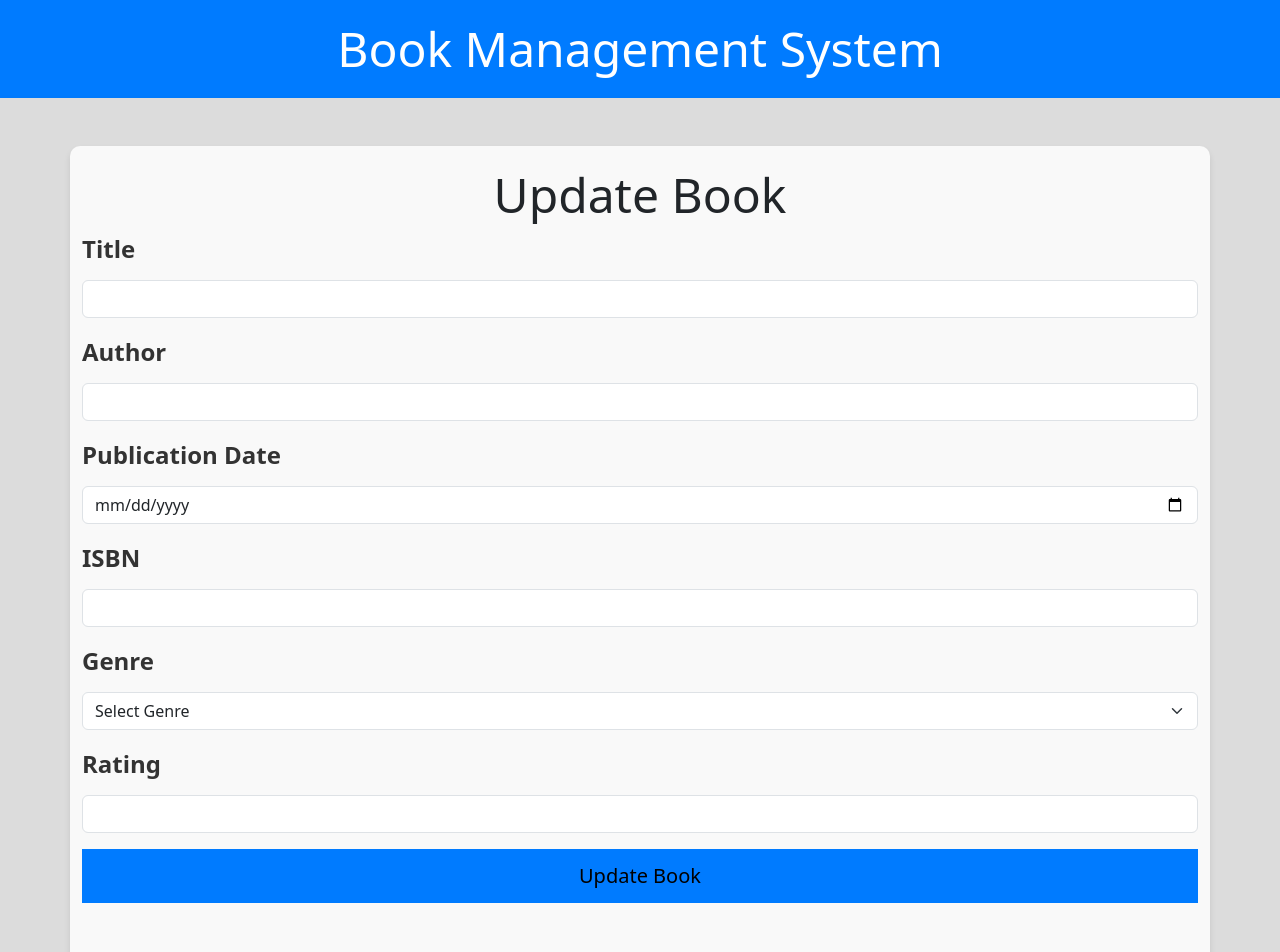
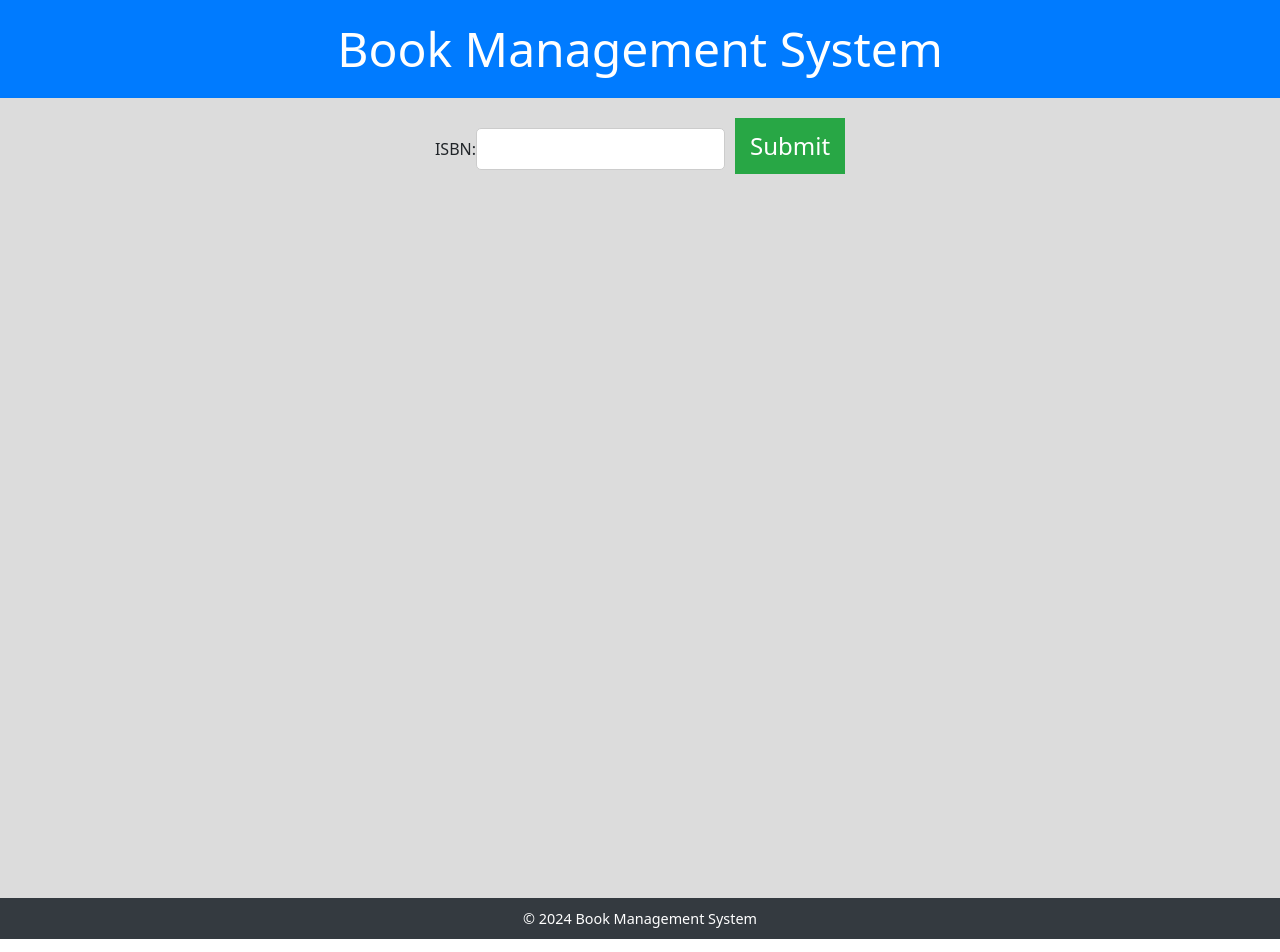
Before and after one commit to jyothis-1213/frontend, a React (Vite) app: page /add-or-edit/1 in a window 1280 px wide. Shown: the top 952 px of the page. Built offline with nearby package versions, Linux system fonts and the light colour scheme; no server answers.

Commit message:
Update BookForm.jsx

```diff
--- a/src/page/add-or-edit/BookForm.jsx
+++ b/src/page/add-or-edit/BookForm.jsx
@@ -1,188 +1,231 @@
-import React, { useEffect, useState } from "react";
-import { useNavigate, useParams, Link } from "react-router-dom";
-import { fetchBookById, updateBook, addBook } from "../../api/bookService";
-import "./BookForm.css";
+// import React, { useEffect, useState } from "react";
+// import { useNavigate, useParams, Link } from "react-router-dom";
+// import { fetchBookById, updateBook, addBook } from "../../api/bookService";
+// import "./BookForm.css";
 
-const BookForm = () => {
-    const { id } = useParams(); // Capture the book ID from the route
-    const navigate = useNavigate();
+// const BookForm = () => {
+//     const { id } = useParams(); // Capture the book ID from the route
+//     const navigate = useNavigate();
 
-    const [formData, setFormData] = useState({
-        title: "",
-        author: "",
-        publicationDate: "",
-        isbn: "",
-        genre: "",
-        rating: "",
-        description: ""
-    });
+//     const [formData, setFormData] = useState({
+//         title: "",
+//         author: "",
+//         publicationDate: "",
+//         isbn: "",
+//         genre: "",
+//         rating: "",
+//         description: ""
+//     });
 
-    const [isEditMode, setIsEditMode] = useState(false);
+//     const [isEditMode, setIsEditMode] = useState(false);
 
-    // Load book details if editing
-    useEffect(() => {
-        if (id) {
-            setIsEditMode(true);
-            fetchBookById(id)
-                .then((book) => {
-                    const formattedDate = book.publicationDate ?
-                        new Date(book.publicationDate).toISOString().split('T')[0] : '';
-                    setFormData({
-                        title: book.title || "",
-                        author: book.author || "",
-                        publicationDate: formattedDate,
-                        isbn: book.isbn || "",
-                        genre: book.genre || "",
-                        rating: book.rating || "",
-                        description: book.description || ""
-                    });
-                })
-                .catch((error) => console.error("Error fetching book details:", error));
-        }
-    }, [id]);
+//     // Load book details if editing
+//     useEffect(() => {
+//         if (id) {
+//             setIsEditMode(true);
+//             fetchBookById(id)
+//                 .then((book) => {
+//                     const formattedDate = book.publicationDate ?
+//                         new Date(book.publicationDate).toISOString().split('T')[0] : '';
+//                     setFormData({
+//                         title: book.title || "",
+//                         author: book.author || "",
+//                         publicationDate: formattedDate,
+//                         isbn: book.isbn || "",
+//                         genre: book.genre || "",
+//                         rating: book.rating || "",
+//                         description: book.description || ""
+//                     });
+//                 })
+//                 .catch((error) => console.error("Error fetching book details:", error));
+//         }
+//     }, [id]);
 
 
 
-    const handleChange = (e) => {
-        const { name, value } = e.target;
-        setFormData((prevData) => ({
-            ...prevData,
-            [name]: value,
-        }));
+//     const handleChange = (e) => {
+//         const { name, value } = e.target;
+//         setFormData((prevData) => ({
+//             ...prevData,
+//             [name]: value,
+//         }));
+//     };
+
+//     const handleSubmit = async (e) => {
+//         e.preventDefault();
+
+//         try {
+//             if (isEditMode) {
+//                 await updateBook(id, formData);
+//                 alert("Book updated successfully!");
+//             } else {
+
+
+//                 await addBook(formData);
+//                 alert("Book added successfully!");
+
+//                 const addAnother = window.confirm("Do you want to add another book?");
+//                 if (addAnother) {
+//                     // Clear form fields for adding another book
+//                     setFormData({
+//                         title: "",
+//                         author: "",
+//                         publicationDate: "",
+//                         isbn: "",
+//                         genre: "",
+//                         rating: "",
+//                         description: ""
+//                     });
+//                 } else {
+//                     navigate("/", { replace: true });
+//                     window.location.reload();
+//                 }
+//             }
+//         } catch (error) {
+//             console.error("Error saving book:", error);
+//         }
+//     };
+
+//     return (
+//         <div className="container mt-5">
+//             <h2 className="text-center">{isEditMode ? "Update Book" : "Add New Book"}</h2>
+//             <form onSubmit={handleSubmit}>
+//                 <div className="mb-3">
+//                     <label htmlFor="title" className="form-label">Title</label>
+//                     <input
+//                         type="text"
+//                         className="form-control"
+//                         id="title"
+//                         name="title"
+//                         value={formData.title}
+//                         onChange={handleChange}
+//                         required
+//                     />
+//                 </div>
+//                 <div className="mb-3">
+//                     <label htmlFor="author" className="form-label">Author</label>
+//                     <input
+//                         type="text"
+//                         className="form-control"
+//                         id="author"
+//                         name="author"
+//                         value={formData.author}
+//                         onChange={handleChange}
+//                         required
+//                     />
+//                 </div>
+//                 <div className="mb-3">
+//                     <label htmlFor="publicationDate" className="form-label">Publication Date</label>
+//                     <input
+//                         type="date"
+//                         className="form-control"
+//                         id="publicationDate"
+//                         name="publicationDate"
+//                         value={formData.publicationDate}
+//                         onChange={handleChange}
+//                         required
+//                     />
+//                 </div>
+//                 <div className="mb-3">
+//                     <label htmlFor="isbn" className="form-label">ISBN</label>
+//                     <input
+//                         type="text"
+//                         className="form-control"
+//                         id="isbn"
+//                         name="isbn"
+//                         value={formData.isbn}
+//                         onChange={handleChange}
+//                         required
+//                     />
+//                 </div>
+//                 <div className="mb-3">
+//                     <label htmlFor="genre" className="form-label">Genre</label>
+//                     <select
+//                         className="form-select"
+//                         id="genre"
+//                         name="genre"
+//                         value={formData.genre}
+//                         onChange={handleChange}
+//                         required
+//                     >
+//                         <option value="">Select Genre</option>
+//                         <option>Fiction</option>
+//                         <option>Non-Fiction</option>
+//                         <option>Mystery</option>
+//                         <option>Fantasy</option>
+//                         <option>Romance</option>
+//                         <option>Sci-Fi</option>
+//                         <option>Others</option>
+//                     </select>
+//                 </div>
+//                 <div className="mb-3">
+//                     <label htmlFor="rating" className="form-label">Rating</label>
+//                     <input
+//                         type="number"
+//                         className="form-control"
+//                         id="rating"
+//                         name="rating"
+//                         step={.1}
+//                         value={formData.rating}
+//                         onChange={handleChange}
+//                         min="1"
+//                         max="5"
+//                         required
+//                     />
+//                 </div>
+//                 <button type="submit" className=" btn-primary">
+//                     {isEditMode ? "Update Book" : "Add Book"}
+//                 </button>
+//                 <div className="text-center mt-4">
+//                     <Link to="/" className="btn-secondary">
+//                         Back to Book List
+//                     </Link>
+//                 </div>
+//             </form>
+//         </div>
+//     );
+// };
+
+// export default BookForm;
+
+import React, { useState } from 'react';
+
+const BookForm = () => {
+    const [isbn, setIsbn] = useState('');
+    const [error, setError] = useState('');
+
+    const validateIsbn = (value) => {
+        const isbnPattern = /^\d{13}$/;
+        if (!isbnPattern.test(value)) {
+            setError('ISBN must be a 13-digit number');
+        } else {
+            setError('');
+        }
+        setIsbn(value);
     };
 
-    const handleSubmit = async (e) => {
+    const handleSubmit = (e) => {
         e.preventDefault();
-
-        try {
-            if (isEditMode) {
-                await updateBook(id, formData);
-                alert("Book updated successfully!");
-            } else {
-
-
-                await addBook(formData);
-                alert("Book added successfully!");
-
-                const addAnother = window.confirm("Do you want to add another book?");
-                if (addAnother) {
-                    // Clear form fields for adding another book
-                    setFormData({
-                        title: "",
-                        author: "",
-                        publicationDate: "",
-                        isbn: "",
-                        genre: "",
-                        rating: "",
-                        description: ""
-                    });
-                } else {
-                    navigate("/", { replace: true });
-                    window.location.reload();
-                }
-            }
-        } catch (error) {
-            console.error("Error saving book:", error);
+        if (!error && isbn) {
+            console.log('Form submitted', { isbn });
         }
     };
 
     return (
-        <div className="container mt-5">
-            <h2 className="text-center">{isEditMode ? "Update Book" : "Add New Book"}</h2>
-            <form onSubmit={handleSubmit}>
-                <div className="mb-3">
-                    <label htmlFor="title" className="form-label">Title</label>
+        <form onSubmit={handleSubmit} className="update-form">
+            <label htmlFor="isbn">ISBN:</label>
             <input
                 type="text"
-                        className="form-control"
-                        id="title"
-                        name="title"
-                        value={formData.title}
-                        onChange={handleChange}
+                id="isbn"
+                value={isbn}
+                onChange={(e) => validateIsbn(e.target.value)}
                 required
             />
-                </div>
-                <div className="mb-3">
-                    <label htmlFor="author" className="form-label">Author</label>
-                    <input
-                        type="text"
-                        className="form-control"
-                        id="author"
-                        name="author"
-                        value={formData.author}
-                        onChange={handleChange}
-                        required
-                    />
-                </div>
-                <div className="mb-3">
-                    <label htmlFor="publicationDate" className="form-label">Publication Date</label>
-                    <input
-                        type="date"
-                        className="form-control"
-                        id="publicationDate"
-                        name="publicationDate"
-                        value={formData.publicationDate}
-                        onChange={handleChange}
-                        required
-                    />
-                </div>
-                <div className="mb-3">
-                    <label htmlFor="isbn" className="form-label">ISBN</label>
-                    <input
-                        type="text"
-                        className="form-control"
-                        id="isbn"
-                        name="isbn"
-                        value={formData.isbn}
-                        onChange={handleChange}
-                        required
-                    />
-                </div>
-                <div className="mb-3">
-                    <label htmlFor="genre" className="form-label">Genre</label>
-                    <select
-                        className="form-select"
-                        id="genre"
-                        name="genre"
-                        value={formData.genre}
-                        onChange={handleChange}
-                        required
-                    >
-                        <option value="">Select Genre</option>
-                        <option>Fiction</option>
-                        <option>Non-Fiction</option>
-                        <option>Mystery</option>
-                        <option>Fantasy</option>
-                        <option>Romance</option>
-                        <option>Sci-Fi</option>
-                        <option>Others</option>
-                    </select>
-                </div>
-                <div className="mb-3">
-                    <label htmlFor="rating" className="form-label">Rating</label>
-                    <input
-                        type="number"
-                        className="form-control"
-                        id="rating"
-                        name="rating"
-                        step={.1}
-                        value={formData.rating}
-                        onChange={handleChange}
-                        min="1"
-                        max="5"
-                        required
-                    />
-                </div>
-                <button type="submit" className=" btn-primary">
-                    {isEditMode ? "Update Book" : "Add Book"}
+            {error && <p style={{ color: 'red' }}>{error}</p>}
+            <button type="submit" className="btn-success">
+                Submit
             </button>
-                <div className="text-center mt-4">
-                    <Link to="/" className="btn-secondary">
-                        Back to Book List
-                    </Link>
-                </div>
         </form>
-        </div>
     );
 };
 
```
Lines whose indentation alone changed are shown as unchanged.
